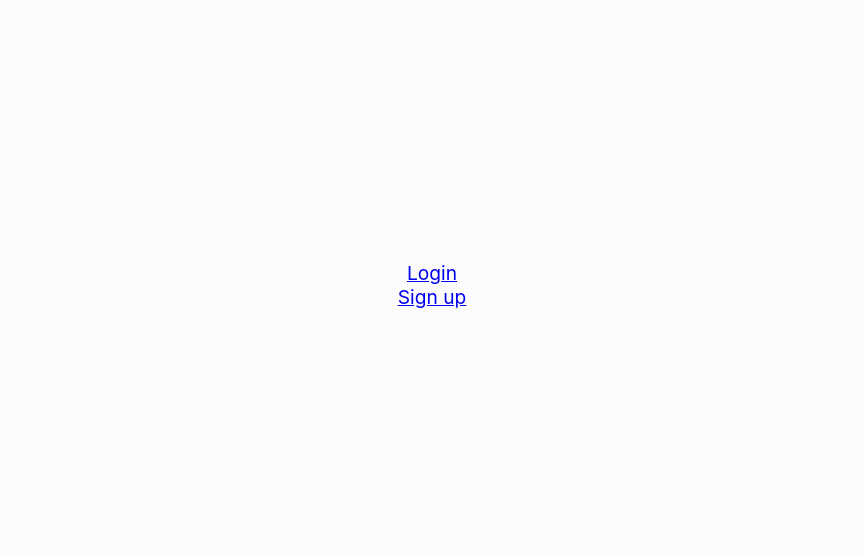
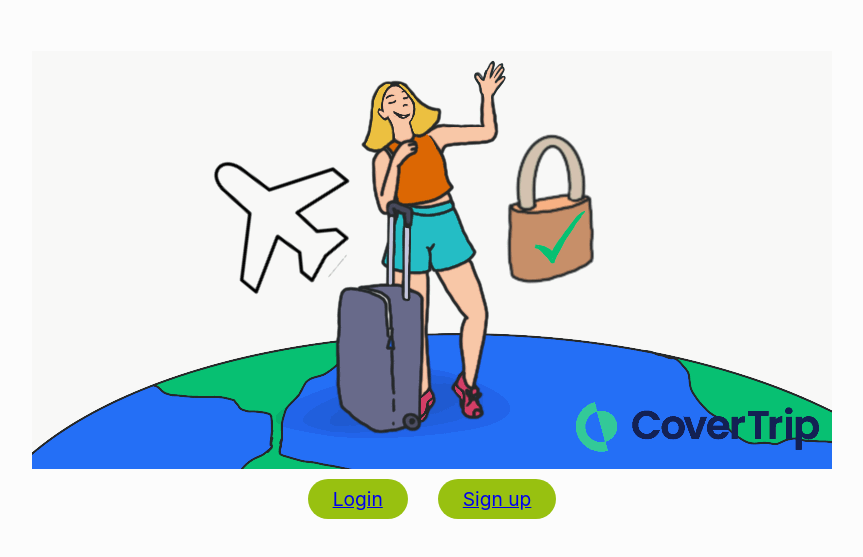
Before and after one commit to vikas924/book-destinations, a React (Vite) app: page / in a window 1280 px wide. Shown: the part 115-672 px from the top of the page, without its empty margins (208-1071 px from the left). Built offline with nearby package versions, Linux system fonts and the light colour scheme.

Commit message:
app update

```diff
--- a/src/components/Links.jsx
+++ b/src/components/Links.jsx
@@ -1,7 +1,11 @@
 const Links = () => (
-  <div className="center">
-    <a href="login">Login</a><br />
-    <a href="signup">Sign up</a><br />
+  <div className="center" style={{ display: 'flex', flexDirection: 'column', alignItems: 'center', gap: '10px' }}>
+    <img src="/book-travel-insurance.gif" alt="book-travel-insurance" />
+    {/* <img src="/logo.svg"></img> */}
+    <div style={{ display: 'flex', flexDirection: 'row', alignItems: 'center', gap: '30px' }} >
+     <a href="login" className="btn btn--primary">Login</a>
+     <a href="signup" className="btn btn--primary">Sign up</a>
+    </div>
   </div>
 );
 
```
Also changed, not shown: public/book-travel-insurance.gif (added).
